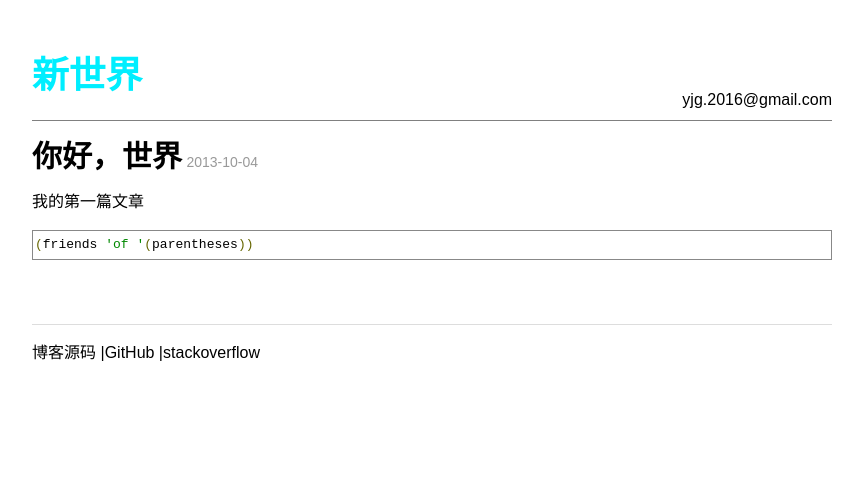
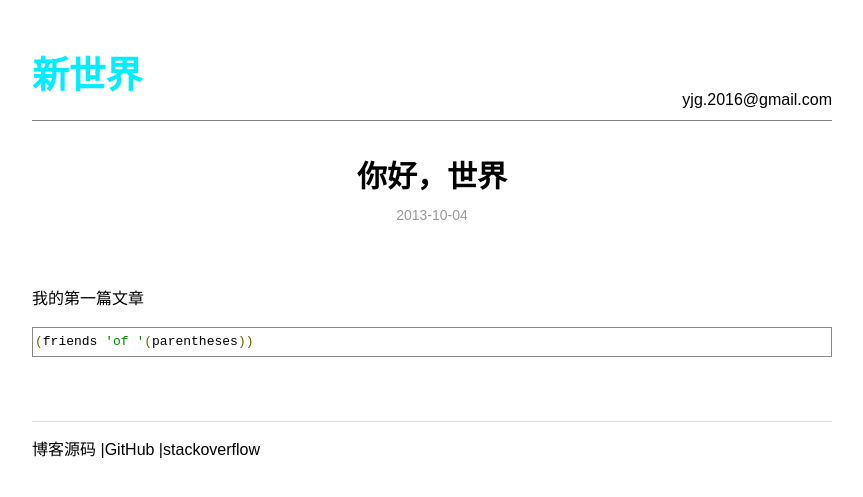
Before and after one commit to leongithub/blog, a Jekyll site: the page built from _posts/2013-10-04-hello-world.html, in a window 1280 px wide. Shown: the top 497 px of the page, without its empty margins (208-1071 px from the left). Built offline with Jekyll 4.4.1, drawn with Linux system fonts in a browser that asks for light colours; comment, search, counter and statistics services are not loaded.

Commit message:
Update post.html

```diff
--- a/_layouts/post.html
+++ b/_layouts/post.html
@@ -6,8 +6,8 @@ layout: default
 <script type="text/javascript" src="{{ site.baseurl }}/js/prettify/prettify.js"></script>
 
 <div id="post">
-	<span class="post-title">{{ page.title }}</span>
-        <span class="post-date">{{ page.date|date:"%Y-%m-%d" }}</span>
+	<h1 class="post-title">{{ page.title }}</h1>
+        <p class="post-date">{{ page.date|date:"%Y-%m-%d" }}</p>
 	{{ content }}
 </div>
 
```
